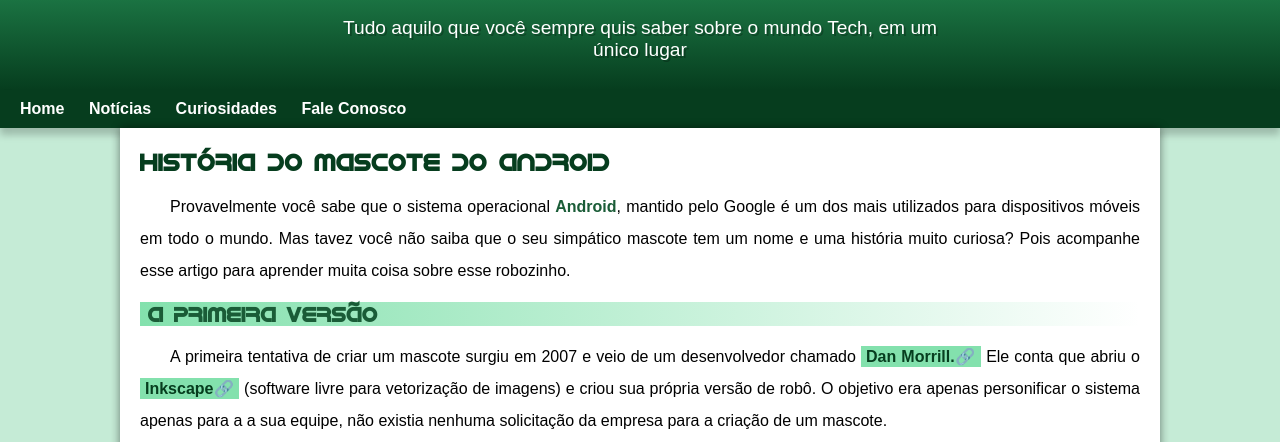
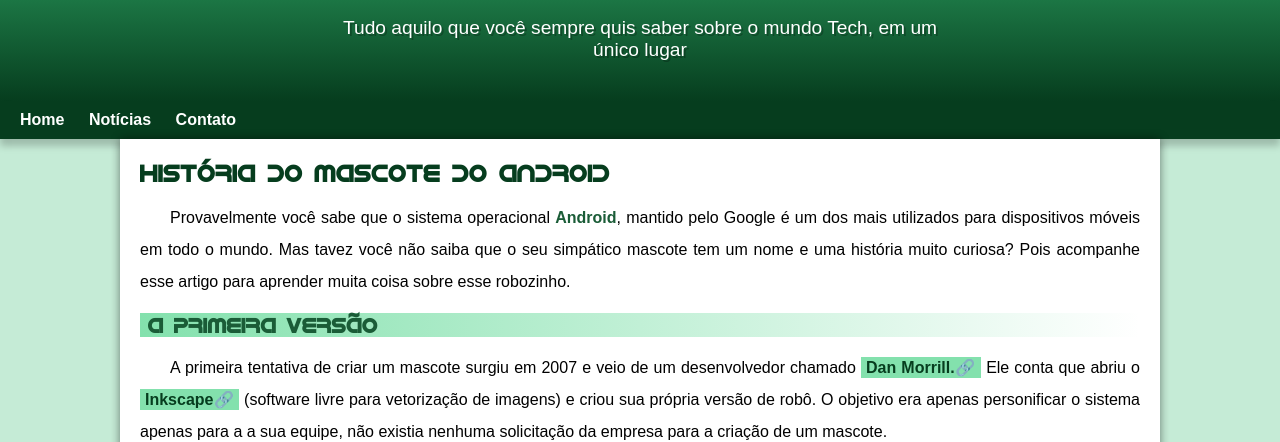
Before and after one commit to GuilhermeMX/projeto-android, a plain HTML site: page index.html in a window 1280 px wide. Shown: the part 90-532 px from the top of the page. Drawn offline with Linux system fonts and the light colour scheme.

Commit message:
problema de padding corrigido

```diff
--- a/estilo/style.css
+++ b/estilo/style.css
@@ -59,7 +59,7 @@ header > p{
     padding-right: 10px;
     padding-left: 10px;
     margin: auto;
-    margin-bottom: 30px;
+    padding-bottom: 40px;
     text-shadow: 2px 2px 0px rgba(0, 0, 0, 0.247);
 }
 
--- a/index.html
+++ b/index.html
@@ -16,8 +16,7 @@
     <nav>
         <a href="#">Home</a>
         <a href="#">Notícias</a>
-        <a href="#">Curiosidades</a>
-        <a href="#">Fale Conosco</a>
+        <a href="#">Contato</a>
     </nav>
     <main>
         <article>
```
